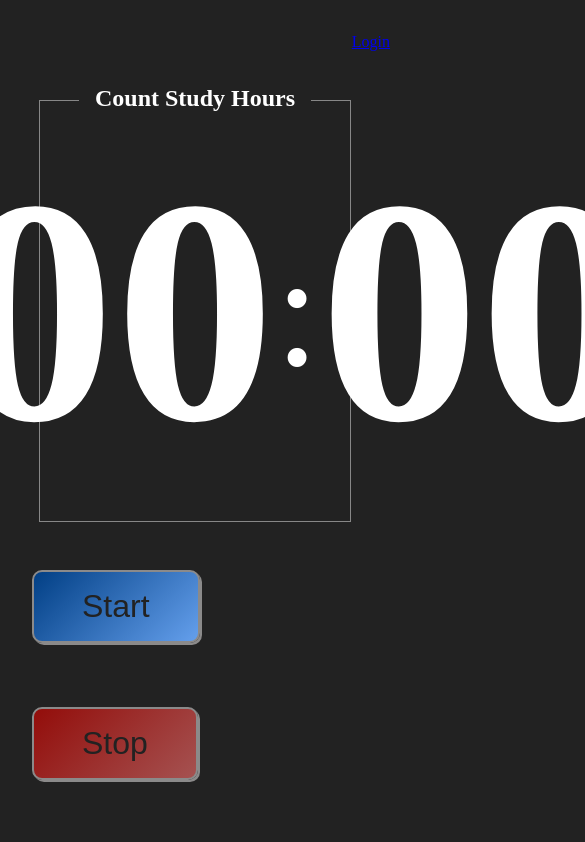
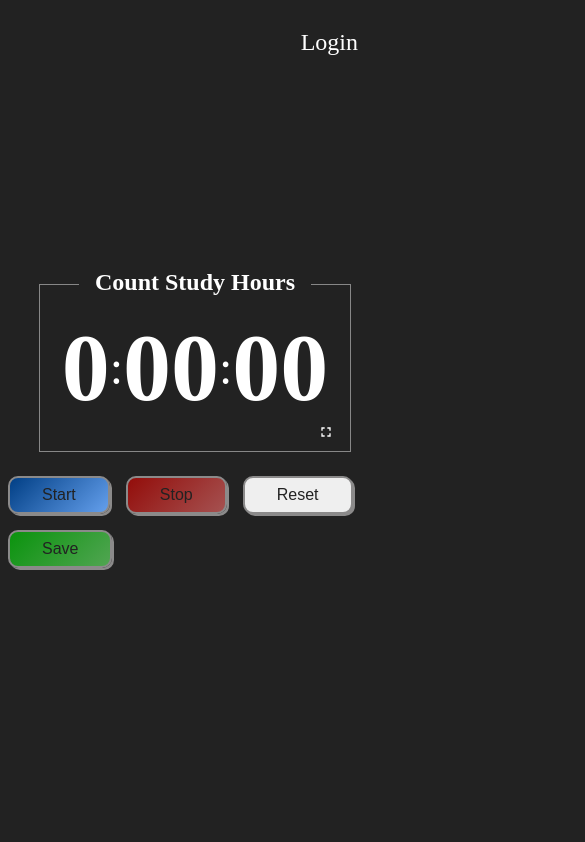
Before and after one commit to Jonghan-park/study_time_react, a React (Create React App) app in the folder client/: page / in a window 390 px wide. Shown: the top 842 px of the page, 585 px wide, since content can reach past the window. Built offline with nearby package versions, Linux system fonts and the light colour scheme.

Commit message:
Update login page

```diff
--- a/client/package.json
+++ b/client/package.json
@@ -8,6 +8,7 @@
     "@testing-library/user-event": "^13.5.0",
     "react": "^18.2.0",
     "react-dom": "^18.2.0",
+    "react-icons": "^4.12.0",
     "react-router-dom": "^6.21.0",
     "react-scripts": "5.0.1",
     "web-vitals": "^2.1.4"
--- a/client/src/components/Nav.js
+++ b/client/src/components/Nav.js
@@ -1,14 +1,23 @@
-import React from "react";
-import { Link } from "react-router-dom";
+import React, { useState, useEffect } from "react";
+import { Link, useLocation } from "react-router-dom";
+import { FaArrowLeft } from "react-icons/fa";
+import "../styles/Nav.css";
 
 const Nav = () => {
+  const location = useLocation();
   return (
     <nav>
-      <div class="login_container">
-        <Link to="/login" class="login">
-          Login
-        </Link>
-      </div>
+      {location.pathname === "/login" ? (
+        <div className="go_back_container">
+          <FaArrowLeft className="go_back" />
+        </div>
+      ) : (
+        <div className="login_container">
+          <Link to="/login" className="login">
+            Login
+          </Link>
+        </div>
+      )}
     </nav>
   );
 };
--- a/client/src/container/Timer.js
+++ b/client/src/container/Timer.js
@@ -1,4 +1,5 @@
 import React from "react";
+import { MdOutlineFullscreen } from "react-icons/md";
 import "../styles/Timer.css";
 
 const Timer = () => {
@@ -12,7 +13,7 @@ const Timer = () => {
         <span>:</span>
         <h1 class="seconds">00</h1>
         <div class="full_screen_mode">
-          <i class="fa-solid fa-expand full_screen"></i>
+          <MdOutlineFullscreen class="full_screen" />
         </div>
       </div>
     </div>
--- a/client/src/index.css
+++ b/client/src/index.css
@@ -7,18 +7,3 @@ body{
   background: #222222;
   overflow: hidden;
 }
-main{
-  position: relative;
-  min-height: 80vh;
-  display: flex;
-  align-items: center;
-  justify-content: center;
-  flex-direction: column;
-}
-nav{
-  min-height: 10vh;
-  display: flex;
-  align-items: center;
-  justify-content: flex-end;
-
-}
--- a/client/src/styles/Buttons.css
+++ b/client/src/styles/Buttons.css
@@ -22,3 +22,14 @@
   background: linear-gradient(135deg, #0a930d, #51a552);
 
 }
+
+/* Responsive web page */
+@media (max-width: 1100px) {
+  /* Styles for screens smaller than 768px */
+  .btn{
+    font-size: 1rem;
+    padding: .5rem 2rem;
+    margin: .5rem;
+  }
+
+}
--- a/client/src/styles/Home.css
+++ b/client/src/styles/Home.css
@@ -0,0 +1,8 @@
+main{
+  position: relative;
+  min-height: 80vh;
+  display: flex;
+  align-items: center;
+  justify-content: center;
+  flex-direction: column;
+}
--- /dev/null
+++ b/client/src/styles/Nav.css
@@ -0,0 +1,42 @@
+nav{
+  min-height: 10vh;
+  display: flex;
+  align-items: center;
+}
+.login_container{
+  width: 100%;
+  padding: 0 2rem;
+  display: flex;
+  justify-content: flex-end;
+  align-items: center;
+}
+.login{
+  background: #222222;
+  border: none;
+  text-decoration: none;
+  color: #fff;
+  font-size: 1.5rem;
+  cursor: pointer;
+}
+.login:hover{
+  color: #8b8a8a;
+}
+.go_back_container{
+  width: 100%;
+  display: flex;
+  justify-content: flex-start;
+  align-items: center;
+  padding: 0 2rem;
+
+}
+
+.go_back{
+  font-size: 2rem;
+  cursor: pointer;
+  color: #fff;
+  margin: 2rem;
+}
+
+.go_back:hover{
+  color: #727272;
+}
--- a/client/src/styles/Timer.css
+++ b/client/src/styles/Timer.css
@@ -27,3 +27,46 @@
   background: #222222;
   color: #fff;
 }
+.full_screen_mode{
+  position: absolute;
+  bottom: 0;
+  right: 0;
+  padding: 0 1rem;
+}
+
+.full_screen{
+  font-size: 2rem;
+  cursor: pointer;
+  color: #fff;
+}
+
+
+/* Responsive web page */
+@media (max-width: 1100px) {
+  /* Styles for screens smaller than 768px */
+  .time_container{
+    font-size: 7rem;
+  }
+  .btn{
+    font-size: 1rem;
+    padding: .5rem 2rem;
+    margin: .5rem;
+  }
+  .full_screen{
+    font-size: 1rem;
+  }
+}
+
+@media (max-width: 772px) {
+  .time_container{
+    font-size: 5rem;
+    min-height: 30vh;
+  }
+}
+
+@media (max-width: 570px) {
+  .time_container{
+    font-size: 3rem;
+    min-height: 20vh;
+  }
+}
```
Also changed, not shown: 1 other file (tests, documents, lock files or other folders).
